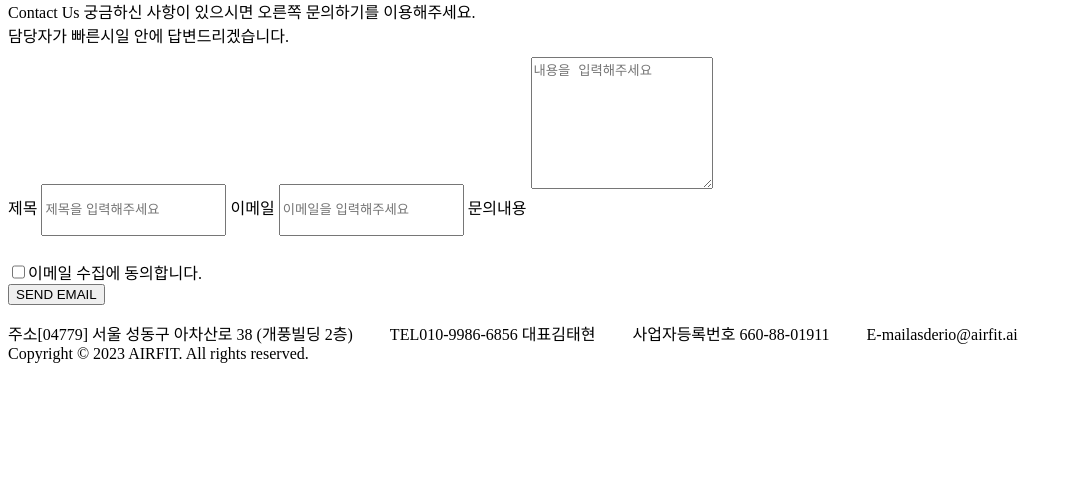
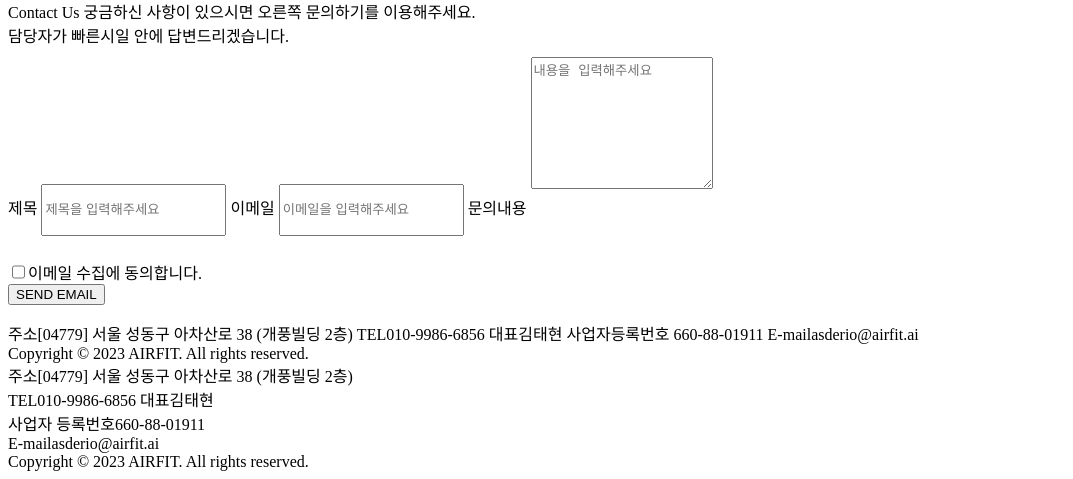
Before and after one commit to zerg0088/airfit_site, a Python web app: template templates/main.html in a window 1280 px wide. Shown: the part 717-1196 px from the top of the page, without its empty margins (0-1073 px from the left). Before the commit the page ends 1080 px from the top, so only its background shows below. Run offline with Jinja, Linux system fonts and the light colour scheme; the template is opened without the code that fills it, so the values that code supplies are empty.

Commit message:
footer edit

```diff
--- a/templates/main.html
+++ b/templates/main.html
@@ -360,18 +360,36 @@
 
     </section>
 
-    <!-- footer 정리 필요 -->
-    <footer>
+    <footer id="pc_footer">
         <div>
             <img id="footer_img" src="{{ my_url_for(request, 'static', path='/images/footer_logo.png')}}" alt="">
             <div id="footer_span_wrapper">
                 <span>
-                    주소<span class="footer_content" style="margin-right:33px">[04779] 서울 성동구 아차산로 38 (개풍빌딩 2층)</span>
+                    주소<span class="footer_content margin_right_33">[04779] 서울 성동구 아차산로 38 (개풍빌딩 2층)</span>
                     TEL<span class="footer_content">010-9986-6856</span>
                 </span>
                 <span style="margin-top:10px">
-                    대표<span class="footer_content" style="margin-right:33px">김태현</span>
-                    사업자<span class="footer_content" style="margin-right:33px">등록번호 660-88-01911</span>
+                    대표<span class="footer_content margin_right_33">김태현</span>
+                    사업자<span class="footer_content margin_right_33">등록번호 660-88-01911</span>
+                    E-mail<span class="footer_content">asderio@airfit.ai</span>
+                </span>
+            </div>
+        </div>
+        <div></div>
+        <span id="copyright">Copyright © 2023 AIRFIT. All rights reserved.</span>
+    </footer>
+
+    <footer id="mobile_footer">
+        <div>
+            <img id="footer_img" src="{{ my_url_for(request, 'static', path='/images/footer_logo.png')}}" alt="">
+            <div id="footer_span_wrapper">
+                <span>
+                    주소<span class="footer_content">[04779] 서울 성동구 아차산로 38 (개풍빌딩 2층)</span><br>
+                    TEL<span class="footer_content">010-9986-6856</span>
+                </span>
+                <span style="margin-top:10px">
+                    대표<span class="footer_content">김태현</span><br>
+                    사업자 등록번호<span class="footer_content">660-88-01911</span><br>
                     E-mail<span class="footer_content">asderio@airfit.ai</span>
                 </span>
             </div>
```
Also changed, not shown: static/css/style.css (+14 -1 lines), static/css/style_mobile.css (+9 -3 lines).
